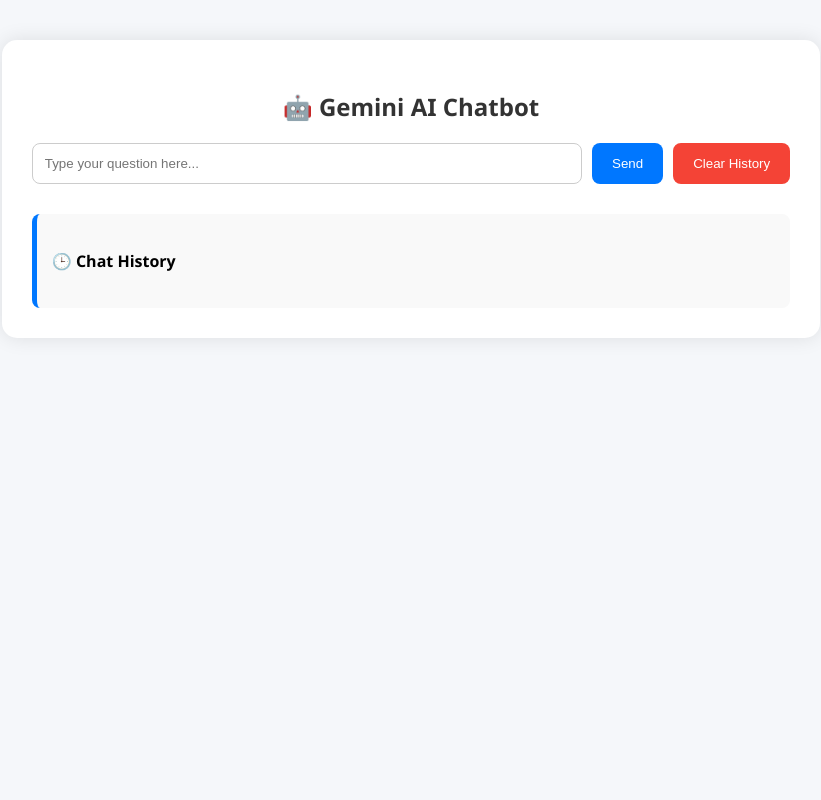
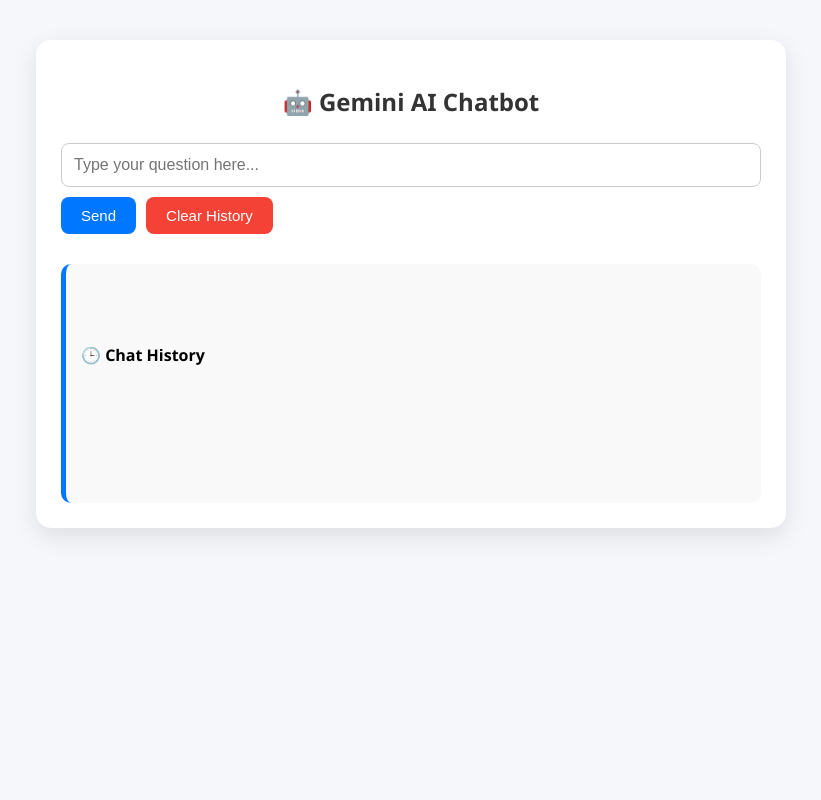
Before and after one commit to dhruvkajla0001/SimpleChatBot_Using_API, a Flask app: page / in a window 1280 px wide. Shown: the whole page, without its empty margins (229-1050 px from the left). Run offline with Flask 3, Linux system fonts and the light colour scheme.

Commit message:
newcommit

```diff
--- a/static/style.css
+++ b/static/style.css
@@ -1,63 +1,106 @@
+/* General layout */
 body {
     background-color: #f5f7fa;
     font-family: 'Segoe UI', sans-serif;
+    margin: 0;
+    padding: 0;
+    display: flex;
+    justify-content: center;
+    align-items: flex-start;
+    min-height: 100vh;
 }
 
+/* Chat container box */
 .container {
-    width: 60%;
-    margin: 40px auto;
-    padding: 30px;
-    background-color: white;
+    width: 90%;
+    max-width: 700px;
+    margin-top: 40px;
+    padding: 25px;
+    background-color: #ffffff;
     border-radius: 15px;
-    box-shadow: 0 0 20px rgba(0,0,0,0.1);
+    box-shadow: 0 8px 24px rgba(0, 0, 0, 0.1);
 }
 
+/* Header */
 h2 {
     text-align: center;
     color: #333;
+    margin-bottom: 25px;
 }
 
+/* Form styling */
 form {
     display: flex;
+    flex-wrap: wrap;
     gap: 10px;
     margin-bottom: 20px;
 }
 
 input[type="text"] {
-    flex: 1;
+    flex: 1 1 100%;
     padding: 12px;
     border-radius: 8px;
     border: 1px solid #ccc;
+    font-size: 16px;
 }
 
 button {
-    padding: 12px 20px;
+    padding: 10px 20px;
     border: none;
     border-radius: 8px;
     background-color: #0077ff;
     color: white;
+    font-size: 15px;
     cursor: pointer;
+    transition: 0.3s ease;
+}
+
+button:hover {
+    background-color: #005ec2;
 }
 
 button[name="clear"] {
     background-color: #f44336;
 }
 
+button[name="clear"]:hover {
+    background-color: #d12c1e;
+}
+
+/* Chat bubbles */
 .chat {
     margin-top: 20px;
-    padding: 10px;
+    padding: 15px;
     background-color: #f0f8ff;
-    border-radius: 10px;
+    border-radius: 12px;
+    word-wrap: break-word;
+    white-space: pre-wrap;
+    overflow-wrap: break-word;
 }
 
+/* Each user/bot block */
 .user, .bot {
-    margin-bottom: 10px;
+    margin-bottom: 12px;
+    padding: 12px;
+    border-radius: 10px;
+    background-color: #e9f1ff;
+    line-height: 1.5;
+    word-break: break-word;
 }
 
+.bot {
+    background-color: #e7ffe5;
+}
+
+/* Chat history display */
 .history {
     margin-top: 30px;
     padding: 15px;
     background: #f9f9f9;
     border-left: 5px solid #0077ff;
-    border-radius: 8px;
+    border-radius: 10px;
+    white-space: pre-wrap;
+    word-break: break-word;
+    max-height: 250px;
+    overflow-y: auto;
 }
```
